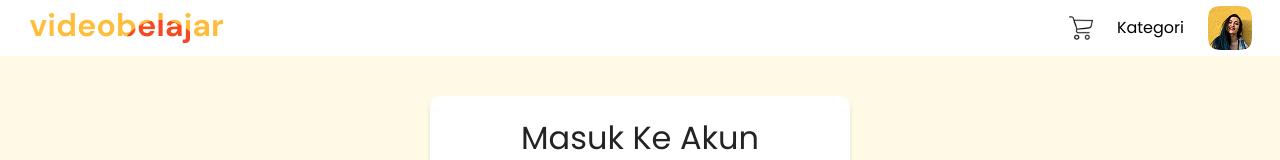
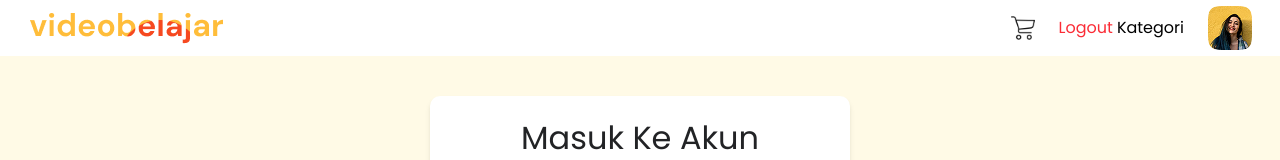
Before and after one commit to Aldihrjntn/Mission_8_adv_FE_2, a React (Vite) app: page /login in a window 1280 px wide. Shown: the top 160 px of the page. Built offline with nearby package versions, Linux system fonts and the light colour scheme; no server answers.

Commit message:
penambahan_logOut

```diff
--- a/src/components/organisems/Navbar.jsx
+++ b/src/components/organisems/Navbar.jsx
@@ -8,6 +8,13 @@ import Cart from '../../assets/images/cart.png'
 export default function Navbar() {
 
   const navigate = useNavigate()
+
+  const handleLogout = () => {
+    localStorage.removeItem('token')
+    localStorage.removeItem('isloggedIn')
+    localStorage.removeItem('userData')
+    navigate('/login')
+  }
 
 
   return (
@@ -20,6 +27,7 @@ export default function Navbar() {
           <nav className="hidden md:flex items-center gap-1">
             <img src={Cart} alt="Keranjang" className="w-[24px] h-auto mr-5"
             onClick={() => navigate('/cart')} />
+            <button onClick={handleLogout} className="text-red-500">Logout</button>
             <span className="mr-5">Kategori</span>
             <img src={Avatar} alt="User" className="w-[44px] h-auto mr-5 rounded-[10px]" />
           </nav>
```
